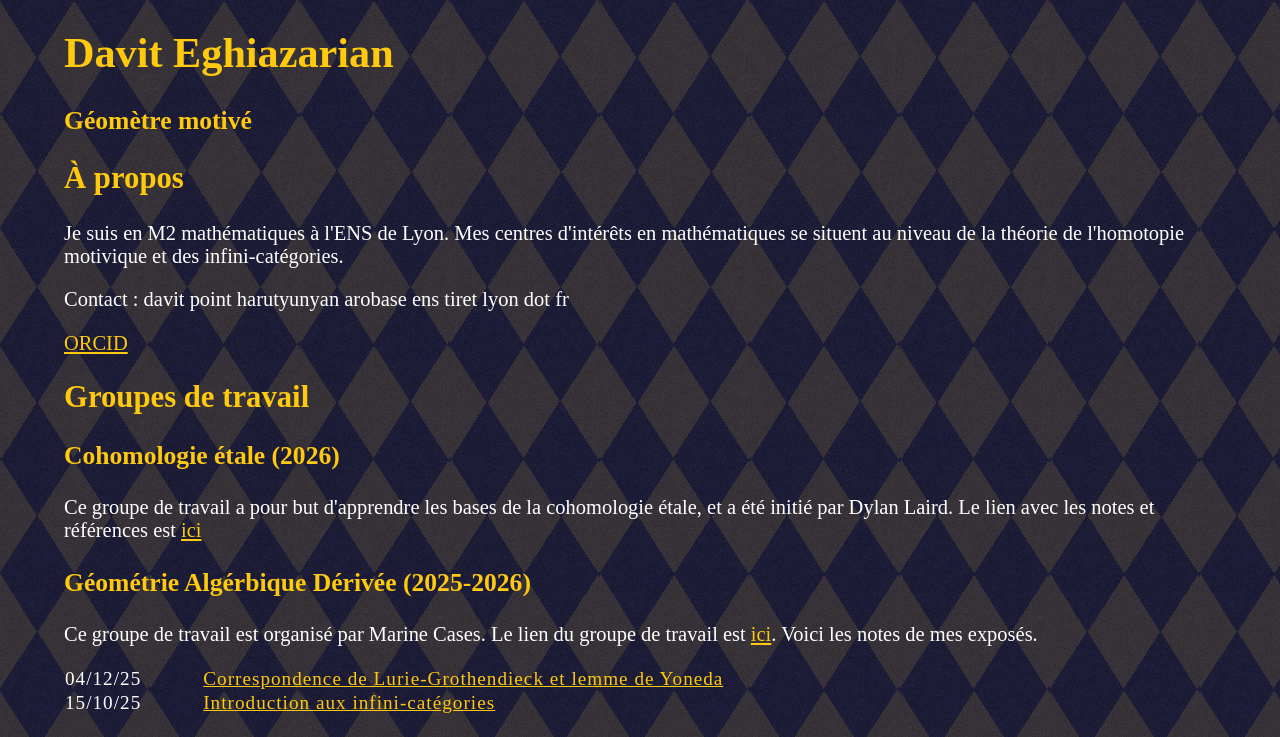
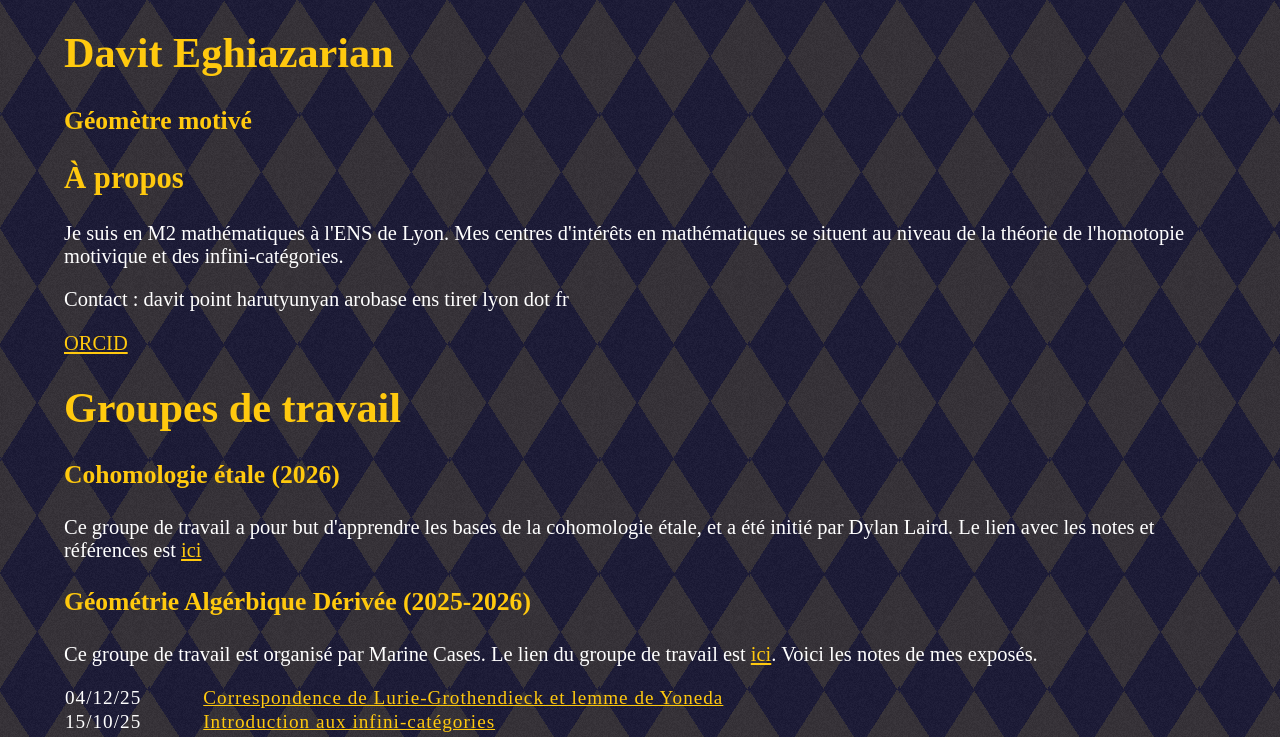
Before and after one commit to davit-perso/davit-perso.github.io, a plain HTML site: page index.html in a window 1280 px wide. Shown: the top 737 px of the page. Drawn offline with Linux system fonts and the light colour scheme.

Commit message:
Update index.html

```diff
--- a/index.html
+++ b/index.html
@@ -32,7 +32,7 @@
 
 
 
-		<h2>Groupes de travail</h2>
+		<h1>Groupes de travail</h2>
 		<h3 id="dag">Cohomologie étale (2026)</h3>
 		<p> Ce groupe de travail a pour but d'apprendre les bases de la cohomologie étale, et a été initié par Dylan Laird. Le lien avec les notes et références est <a href="https://perso.ens-lyon.fr/dylan.laird/index.html" target="_blank">ici</a></p>
 
```
